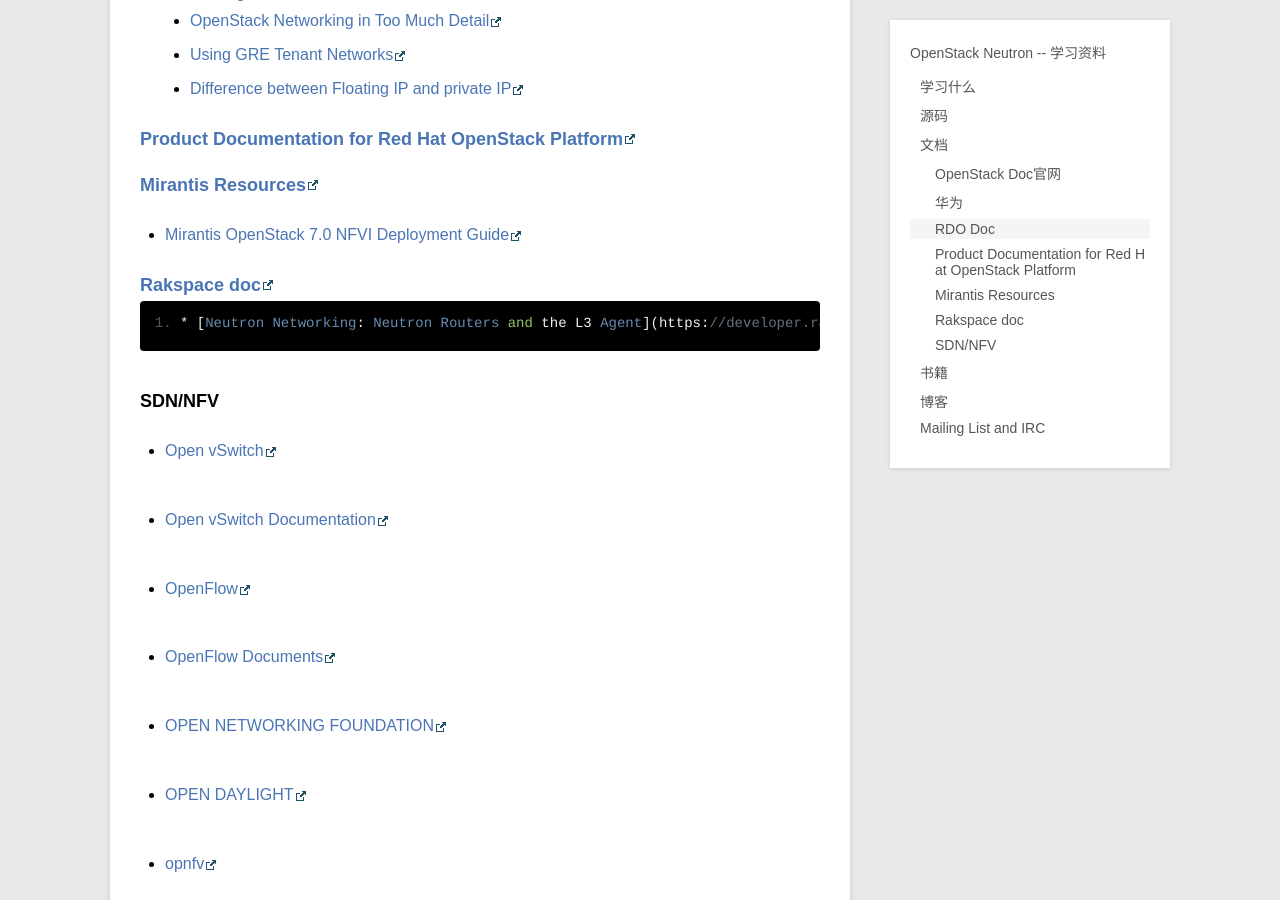
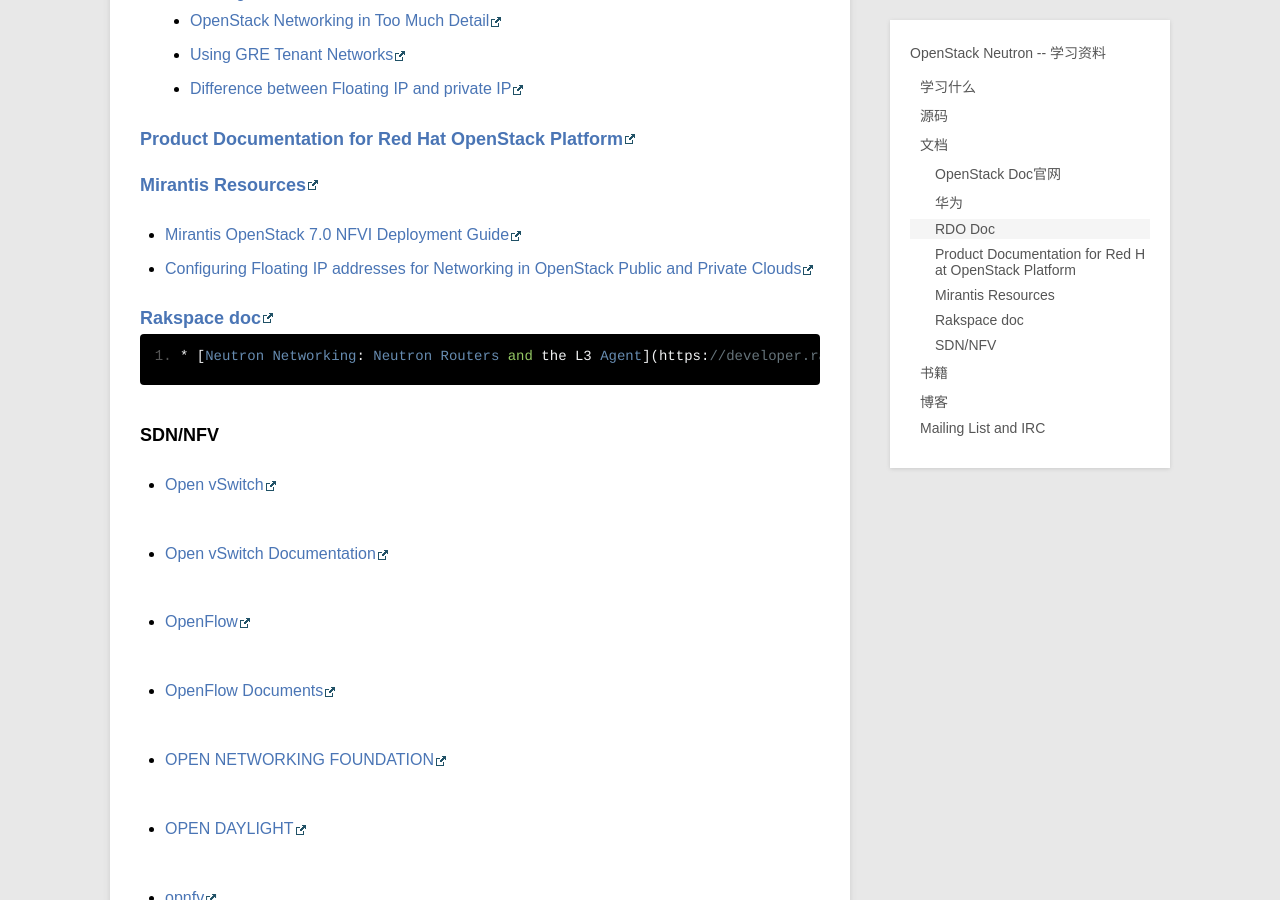
Before and after one commit to xiaofandh12/xiaofandh12.github.io, a Jekyll site: the page built from _posts/blog/2016-04-21-OpenStack-Nutron-Learning-Material.md, in a window 1280 px wide and 900 px high, scrolled down 3572 px. Built offline with Jekyll 4.4.1, drawn with Linux system fonts in a browser that asks for light colours; Markdown is read by kramdown in place of the engine named in the settings; comment, search, counter and statistics services are not loaded.

Commit message:
2016-04-21-OpenStack-Nutron-Learning-Material.md add Mirantiss Blog - Configuring Floating Ip addresses for Networking in OpenStack Public and Private Clouds

```diff
--- a/_posts/blog/2016-04-21-OpenStack-Nutron-Learning-Material.md
+++ b/_posts/blog/2016-04-21-OpenStack-Nutron-Learning-Material.md
@@ -113,6 +113,7 @@
 ### [Mirantis Resources](https://www.mirantis.com/openstack-resources/)
 
 * [Mirantis OpenStack 7.0 NFVI Deployment Guide](https://content.mirantis.com/MOS-7-NFVI-Whitepaper-Landing-Page.html)
+* [Configuring Floating IP addresses for Networking in OpenStack Public and Private Clouds](https://www.mirantis.com/blog/configuring-floating-ip-addresses-networking-openstack-public-private-clouds/)
 
 ### [Rakspace doc](http://docs.rackspace.com)
 
```
